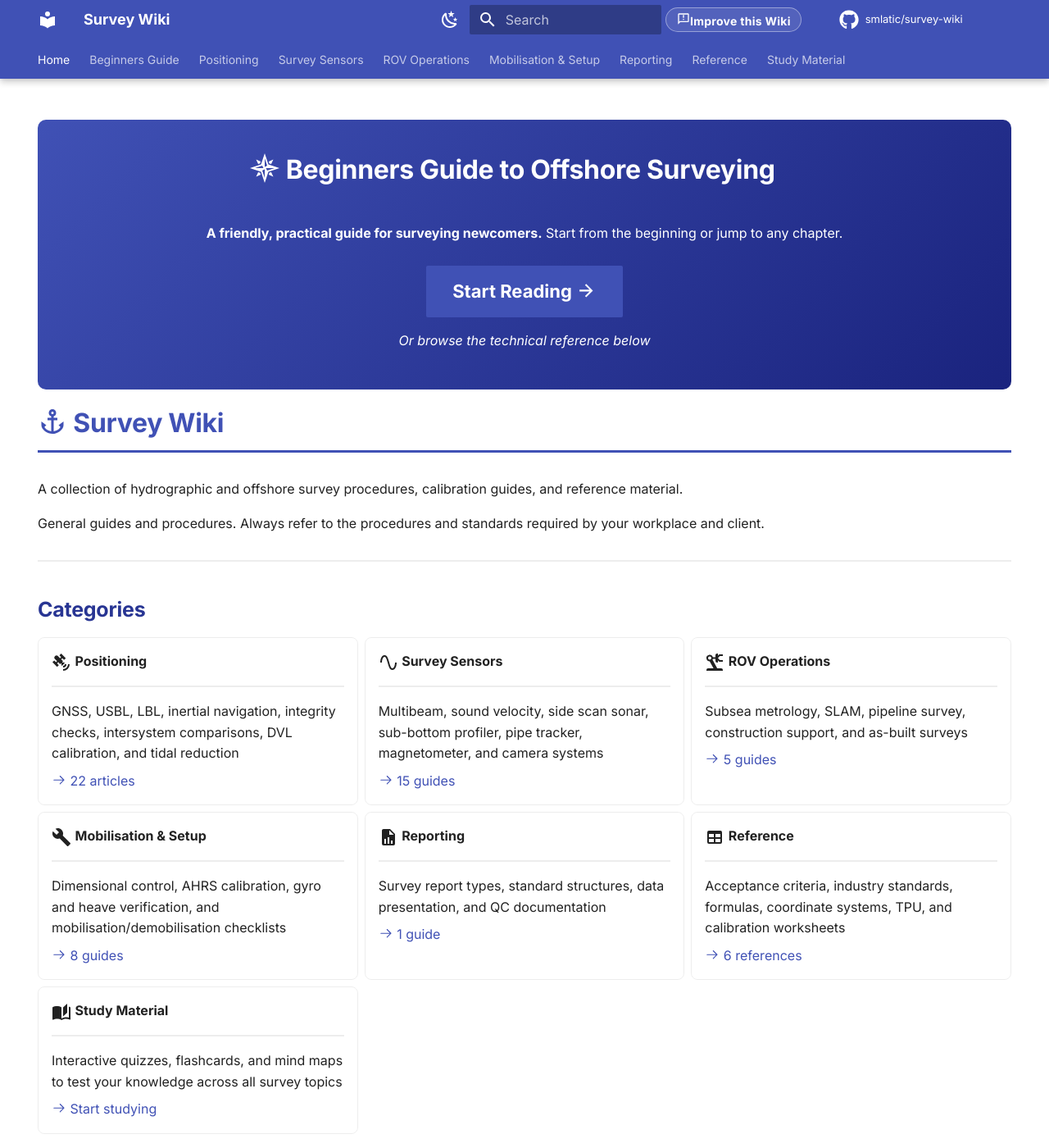
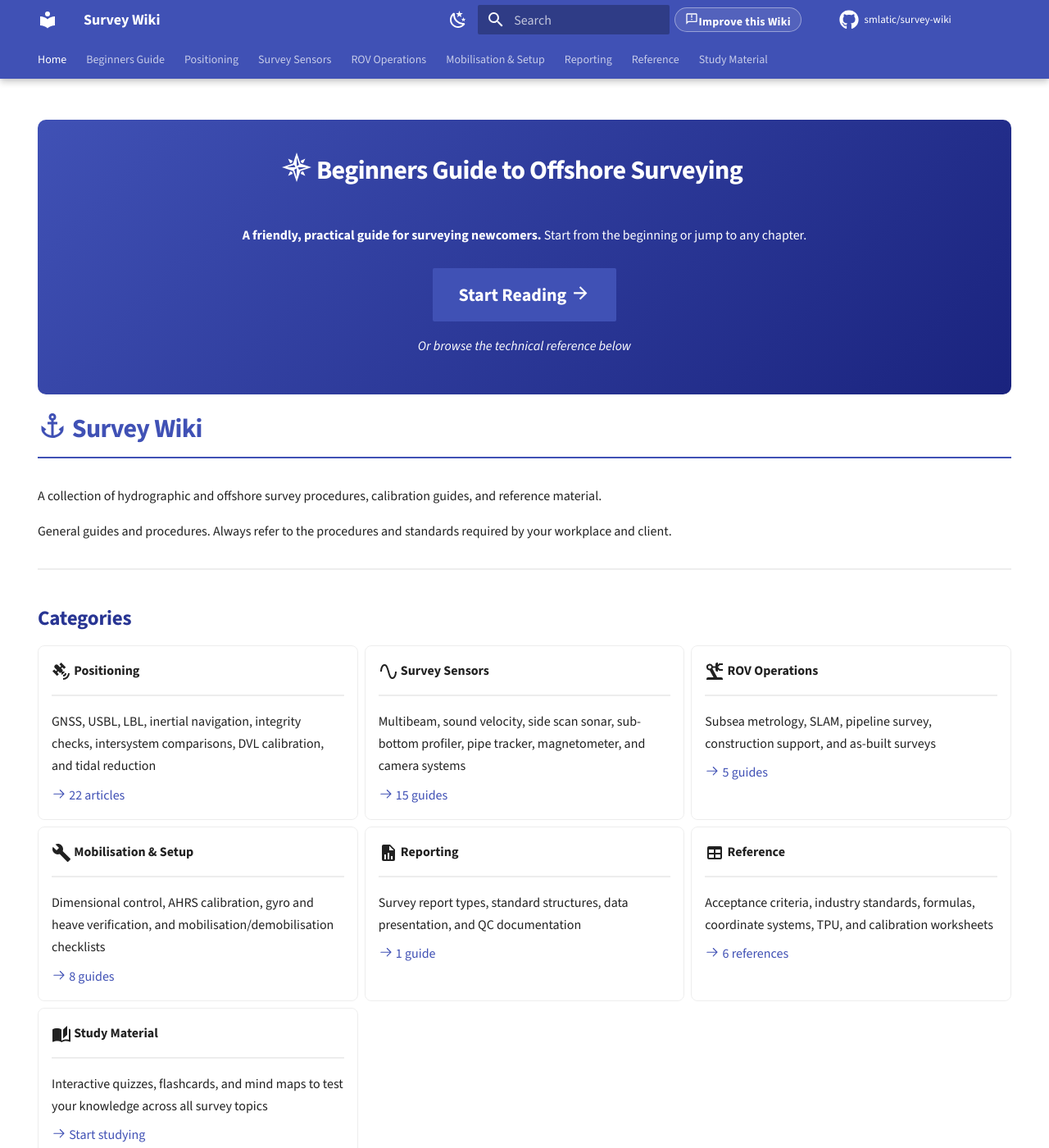
Before and after one commit to smlatic/survey-wiki, an MkDocs documentation site: the page built from docs/index.md, in a window 1280 px wide and 1400 px high. Shown: the whole window at 82% size. Built offline with MkDocs 1.6.1 and Material for MkDocs 9.7.7, drawn with Linux system fonts in a browser that asks for light colours; comment, search, counter and statistics services are not loaded.

Commit message:
style: polish typography and dark mode readability
- Switch font from Inter to Source Sans 3 for crisper headings
- Tighten heading letter-spacing and refine font weights
- Increase body line-height to 1.7 for better readability
- Lighten sidebar headers and active links in dark mode
- Add vertical dividers between sidebar, content, and TOC
- Organize CSS with section headers

Co-Authored-By: Claude Opus 4.6 <noreply@anthropic.com>

```diff
--- a/docs/stylesheets/extra.css
+++ b/docs/stylesheets/extra.css
@@ -1,10 +1,17 @@
-/* Survey Wiki -- Custom Styles */
+/* Survey Wiki -- Custom Styles (Polished) */
+
+/* ===== Typography ===== */
+
+.md-typeset {
+  line-height: 1.7;
+}
 
 /* Page title styling */
 .md-content h1 {
   font-weight: 700;
+  letter-spacing: -0.02em;
   color: var(--md-primary-fg-color) !important;
-  border-bottom: 3px solid var(--md-primary-fg-color);
+  border-bottom: 2px solid var(--md-primary-fg-color);
   padding-bottom: 0.4em;
   margin-bottom: 1em;
 }
@@ -12,7 +19,8 @@
 /* Section headers - indigo tint for clear hierarchy */
 .md-content h2 {
   color: #283593 !important;
-  font-weight: 600;
+  font-weight: 650;
+  letter-spacing: -0.01em;
 }
 
 /* Step headers get a subtle left accent */
@@ -44,6 +52,8 @@
   color: #9fa8da !important;
 }
 
+/* ===== Navigation ===== */
+
 /* Sidebar nav - active item highlight */
 .md-nav__link--active {
   color: var(--md-primary-fg-color) !important;
@@ -54,6 +64,15 @@
 .md-nav__item--nested > .md-nav__link {
   color: var(--md-primary-fg-color) !important;
   font-weight: 600;
+}
+
+/* Dark mode sidebar - lighten section headers and active links */
+[data-md-color-scheme="slate"] .md-nav__link--active {
+  color: #9fa8da !important;
+}
+
+[data-md-color-scheme="slate"] .md-nav__item--nested > .md-nav__link {
+  color: #9fa8da !important;
 }
 
 /* TOC - right sidebar links */
@@ -68,7 +87,22 @@
   padding-left: 0.6em;
 }
 
-/* Better table styling */
+[data-md-color-scheme="slate"] .md-nav--secondary .md-nav__link--active {
+  color: #9fa8da !important;
+  border-left-color: #9fa8da;
+}
+
+/* Vertical dividers between sidebar / content / TOC */
+.md-sidebar--primary {
+  border-right: 1px solid var(--md-default-fg-color--lightest);
+}
+
+.md-sidebar--secondary {
+  border-left: 1px solid var(--md-default-fg-color--lightest);
+}
+
+/* ===== Tables ===== */
+
 .md-typeset table:not([class]) {
   border-radius: 8px;
   overflow: hidden;
@@ -96,7 +130,8 @@
   background: rgba(var(--md-accent-fg-color--rgb, 0, 150, 136), 0.08);
 }
 
-/* Procedure step numbering visual polish */
+/* ===== Procedure Steps ===== */
+
 .md-typeset .procedure-steps ol {
   counter-reset: step-counter;
   list-style: none;
@@ -127,7 +162,8 @@
   font-size: 0.85em;
 }
 
-/* Equipment tag pills in frontmatter area */
+/* ===== Equipment Tags ===== */
+
 .md-typeset .equipment-tags {
   display: flex;
   flex-wrap: wrap;
@@ -153,7 +189,8 @@
   color: var(--md-accent-fg-color);
 }
 
-/* Admonition tweaks for cleaner look */
+/* ===== Admonitions ===== */
+
 .md-typeset .admonition,
 .md-typeset details {
   border-radius: 8px;
@@ -166,7 +203,8 @@
   border-radius: 4px;
 }
 
-/* Cards for index pages */
+/* ===== Cards ===== */
+
 .md-typeset .grid.cards > ul > li,
 .md-typeset .grid.cards > ol > li {
   border-radius: 8px;
@@ -179,7 +217,8 @@
   box-shadow: 0 4px 12px rgba(0,0,0,0.1);
 }
 
-/* Page header meta section */
+/* ===== Page Meta ===== */
+
 .page-meta {
   display: flex;
   flex-wrap: wrap;
@@ -203,14 +242,16 @@
   color: var(--md-default-fg-color);
 }
 
-/* Horizontal rule as section divider */
+/* ===== Section Divider ===== */
+
 .md-typeset hr {
   border: none;
   border-top: 2px solid var(--md-default-fg-color--lightest);
   margin: 2em 0;
 }
 
-/* Status badge styling */
+/* ===== Status Badges ===== */
+
 .md-typeset .status-badge {
   display: inline-flex;
   align-items: center;
@@ -243,7 +284,8 @@
   color: #64b5f6;
 }
 
-/* Draft content highlight -- strong yellow background */
+/* ===== Draft Content ===== */
+
 .draft-content {
   border-left: 6px solid #f9a825;
   background: #fff9c4 !important;
@@ -258,7 +300,6 @@
   border-left-color: #fdd835;
 }
 
-/* Draft page banner -- full-width yellow bar at top */
 .draft-banner {
   background: #fff176;
   border: 2px solid #f9a825;
@@ -277,7 +318,8 @@
   color: #ffb74d;
 }
 
-/* Handbook hero banner on homepage */
+/* ===== Hero Banner ===== */
+
 .hero-banner {
   text-align: center;
   padding: 2rem 1rem 1.5rem;
@@ -307,7 +349,8 @@
   background: linear-gradient(135deg, #303f9f, #1a237e);
 }
 
-/* Study Material sidebar link -- subtle highlight */
+/* ===== Study Material Link ===== */
+
 .md-nav__link[href*="study-material"] {
   font-weight: 600 !important;
   color: var(--md-primary-fg-color) !important;
@@ -318,7 +361,6 @@
 
 /* ===== Feedback Button & Modal ===== */
 
-/* Header button */
 .feedback-header-btn {
   display: inline-flex;
   align-items: center;
@@ -354,7 +396,6 @@
   display: inline;
 }
 
-/* Hide label text on small screens, keep icon */
 @media screen and (max-width: 76.25em) {
   .feedback-header-btn__label {
     display: none;
@@ -371,7 +412,6 @@
   }
 }
 
-/* Modal overlay */
 .feedback-modal {
   position: fixed;
   top: 0;
@@ -403,7 +443,6 @@
   backdrop-filter: blur(2px);
 }
 
-/* Modal container */
 .feedback-modal__container {
   position: relative;
   width: 90%;
--- a/mkdocs.yml
+++ b/mkdocs.yml
@@ -21,7 +21,7 @@ theme:
         icon: material/weather-sunny
         name: Switch to light mode
   font:
-    text: Inter
+    text: Source Sans 3
     code: JetBrains Mono
   features:
     - navigation.tabs
```
